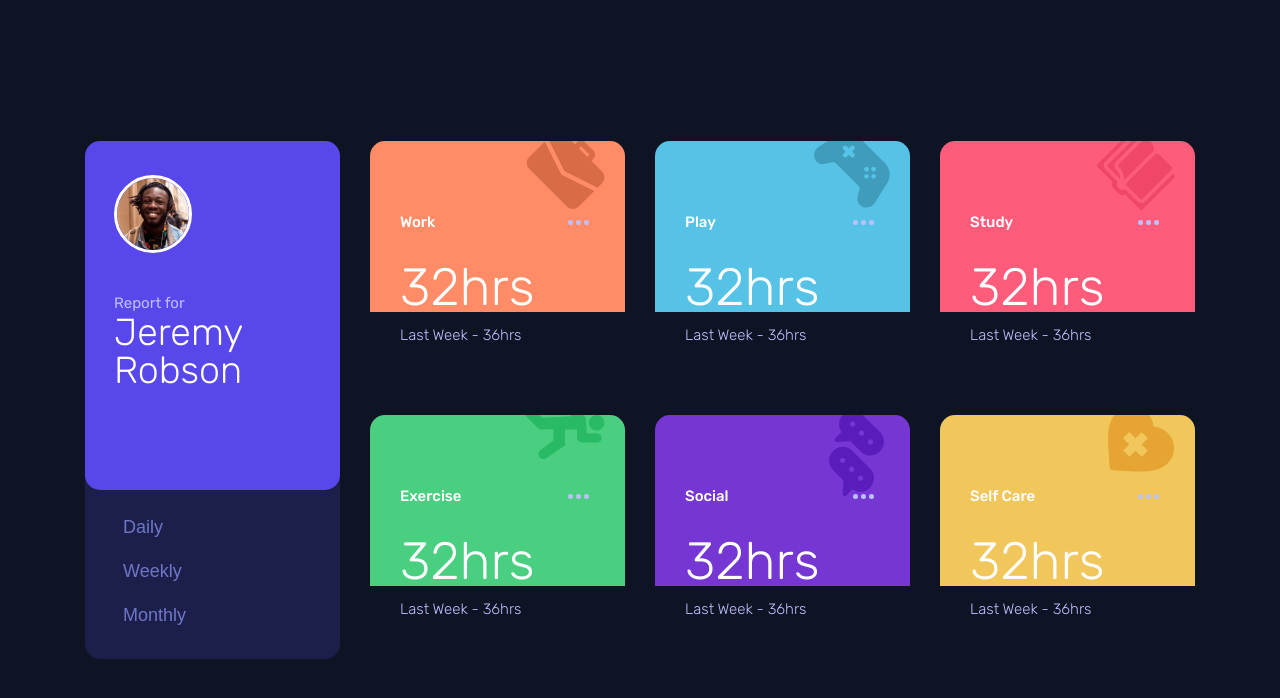
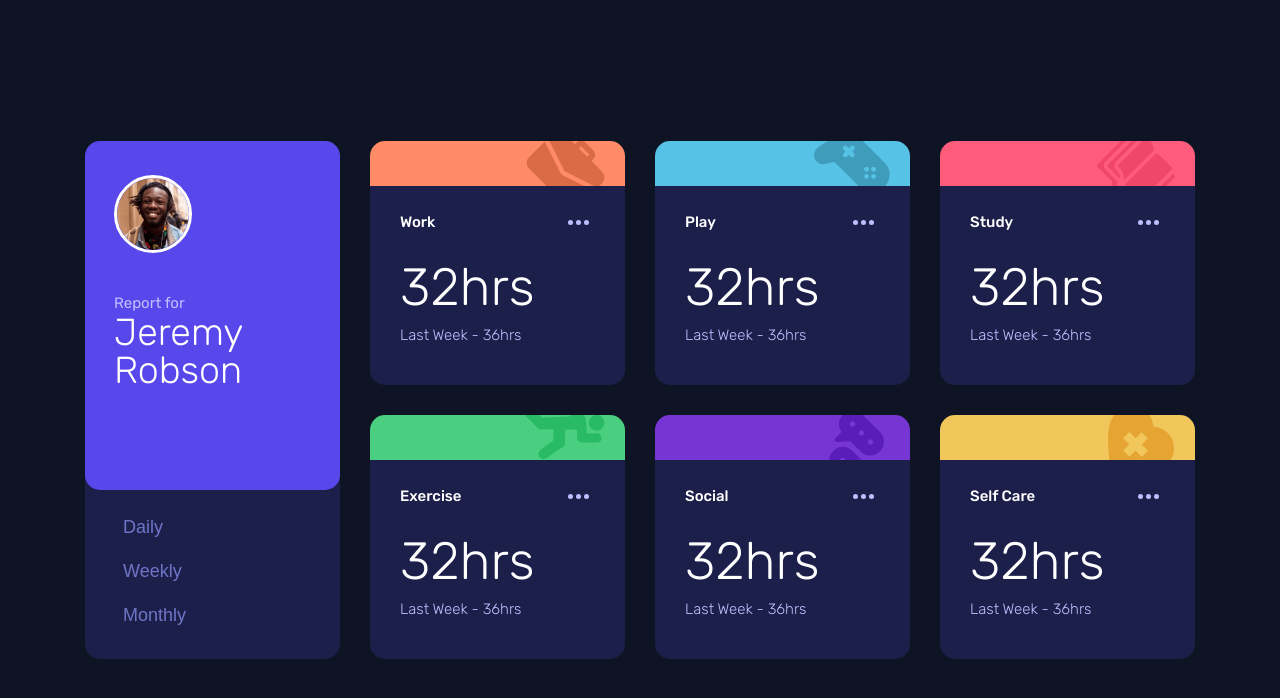
Before and after one commit to bisope03/time-tracking-dashboard, a plain HTML site: page index.html in a window 1280 px wide. Drawn offline with Linux system fonts and the light colour scheme.

Commit message:
final commit

```diff
--- a/style.css
+++ b/style.css
@@ -98,15 +98,17 @@ button {
 
 /* main styling */
 
+html {
+    font-family: var(--ff-rubik);
+}
+
 body {
-    font-family: var(--ff-rubik);
+    width: 100%;
+    min-height: 100vh;
     background: var(--clr-v-dark-blue);
     display: grid;
-    line-height: 1;
-    min-height: 100vh;
-    width: 100%;
     place-items: center;
-    padding: 8.4rem 2.4rem;
+    padding: 8.1rem 2.4rem;
 }
 
 .container{
@@ -131,14 +133,15 @@ body {
 @media screen and (min-width: 1110px){
     .container{
         max-width: 111rem;
+        overflow: hidden;
     }
 }
 
 .activity-main{
     background: var(--clr-dark-blue);
     border-radius: var(--br);
+    width: 100%;
     overflow: hidden;
-    width: 100%;
 }
 
 @media screen and (min-width: 500px){
@@ -156,6 +159,7 @@ body {
     display: flex;
     flex-wrap: wrap;
     align-items: center;
+    gap: 2rem;
     justify-content: flex-start;
     background: var(--clr-blue);
     border-radius: 0 0 var(--br) var(--br);
@@ -302,9 +306,10 @@ body {
     z-index: var(--z-index-middle);
     grid-row: 2/3;
     grid-column: 1/2;
+    background: var(--clr-dark-blue);
     transition: background 250ms, transform 250ms;
     height: 100%;
-    padding: 2.5rem 2.4rem;
+    padding: 2.8rem 2.4rem;
     display: flex;
     flex-flow: column nowrap;
     gap: 0.6rem;
```
